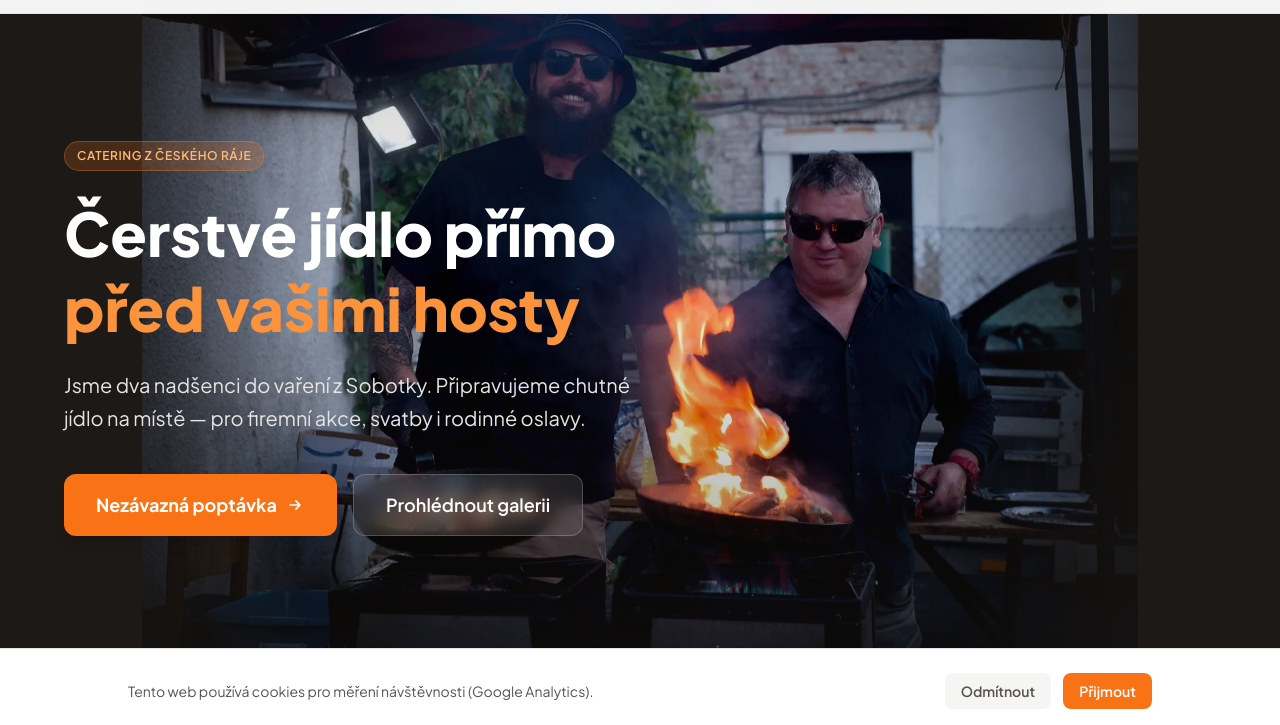
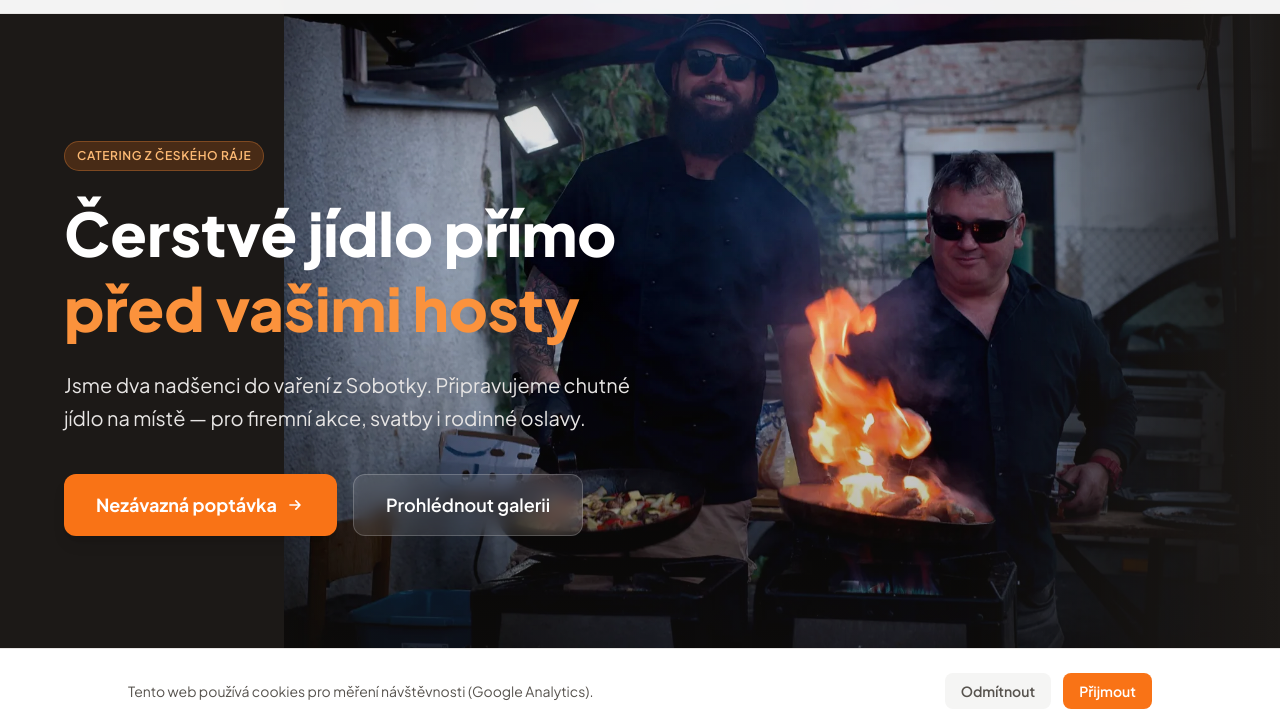
Before and after one commit to jkrikava1-lgtm/cateringzraje-new, an Astro site: page / in a window 1280 px wide. Shown: the part 67-792 px from the top of the page. Built offline with nearby package versions, Linux system fonts and the light colour scheme; Astro itself is replaced by a stand-in of ours.

Commit message:
Hero: fotka zarovnána doprava
Co-Authored-By: Claude Sonnet 4.6 <noreply@anthropic.com>

```diff
--- a/src/pages/index.astro
+++ b/src/pages/index.astro
@@ -11,7 +11,7 @@ import site from '../data/site.json';
       <img
         src="/images/hero.webp"
         alt="Catering z ráje – příprava jídla"
-        class="w-full h-full object-contain opacity-95 hero-image-mask"
+        class="w-full h-full object-contain object-right opacity-95 hero-image-mask"
         fetchpriority="high"
       />
       <div class="absolute inset-0 bg-gradient-to-b from-stone-900/20 via-transparent to-stone-900/40"></div>
```
